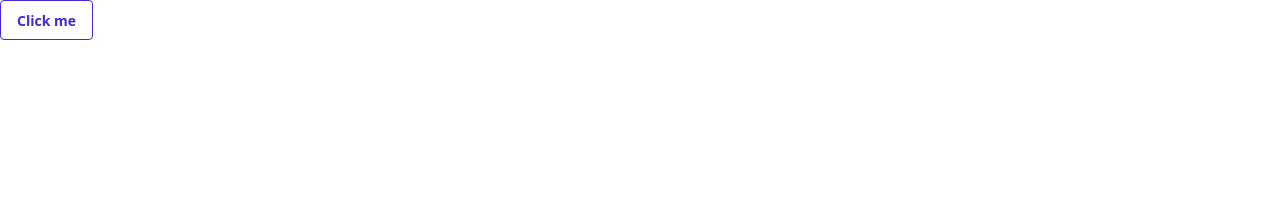
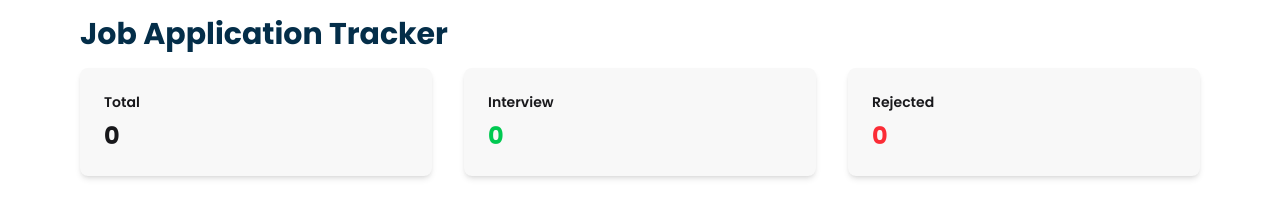
Before and after one commit to mdruhulamins786/Assignment-4-13, a plain HTML site: page index.html in a window 1280 px wide. Drawn offline with nearby package versions, Linux system fonts and the light colour scheme.

Commit message:
add header section

```diff
--- a/index.html
+++ b/index.html
@@ -3,29 +3,75 @@
   <head>
     <meta charset="UTF-8" />
     <meta name="viewport" content="width=device-width, initial-scale=1.0" />
+
+    <!-- tailwind -->
     <script src="https://cdn.jsdelivr.net/npm/@tailwindcss/browser@4"></script>
-    <style type="text/tailwindcss">
-      @theme {
-        --color-clifford: #da373d;
-      }
-    </style>
 
-    <!-- add daisyUI -->
+    <!-- daisyUI -->
     <link
       href="https://cdn.jsdelivr.net/npm/daisyui@5"
       rel="stylesheet"
       type="text/css"
     />
-
     <link
       href="https://cdn.jsdelivr.net/npm/daisyui@5/themes.css"
       rel="stylesheet"
       type="text/css"
     />
 
-    <script src="https://cdn.jsdelivr.net/npm/@tailwindcss/browser@4"></script>
+    <!-- google font -->
+    <link rel="preconnect" href="https://fonts.googleapis.com" />
+    <link rel="preconnect" href="https://fonts.gstatic.com" crossorigin />
+    <link
+      href="https://fonts.googleapis.com/css2?family=Poppins:wght@300;400;500;600;700&display=swap"
+      rel="stylesheet"
+    />
+
+    <style>
+      * {
+        font-family: "Poppins", sans-serif;
+      }
+    </style>
   </head>
-  <body>
-    <button class="btn btn-primary btn-outline">Click me</button>
+
+  <body class="bg-base-100">
+    <div class="max-w-6xl mx-auto px-4 pt-4">
+      <!-- header start -->
+      <header>
+        <h3 class="font-bold text-xl sm:text-2xl md:text-3xl text-info-content">
+          Job Application Tracker
+        </h3>
+
+        <!-- tracker card -->
+        <div
+          class="grid grid-cols-1 sm:grid-cols-2 md:grid-cols-3 gap-4 md:gap-8 mt-4"
+        >
+          <!-- total -->
+          <div class="card bg-base-200 shadow-md">
+            <div class="card-body">
+              <h2 class="card-title text-sm">Total</h2>
+              <p class="font-bold text-2xl">0</p>
+            </div>
+          </div>
+
+          <!-- Interview -->
+          <div class="card bg-base-200 shadow-md">
+            <div class="card-body">
+              <h2 class="card-title text-sm">Interview</h2>
+              <p class="font-bold text-2xl text-green-500">0</p>
+            </div>
+          </div>
+
+          <!-- Rejected -->
+          <div class="card bg-base-200 shadow-md">
+            <div class="card-body">
+              <h2 class="card-title text-sm">Rejected</h2>
+              <p class="font-bold text-2xl text-red-500">0</p>
+            </div>
+          </div>
+        </div>
+      </header>
+      <!-- header end -->
+    </div>
   </body>
 </html>
```
Also changed, not shown: tailwind.config.js (added).
